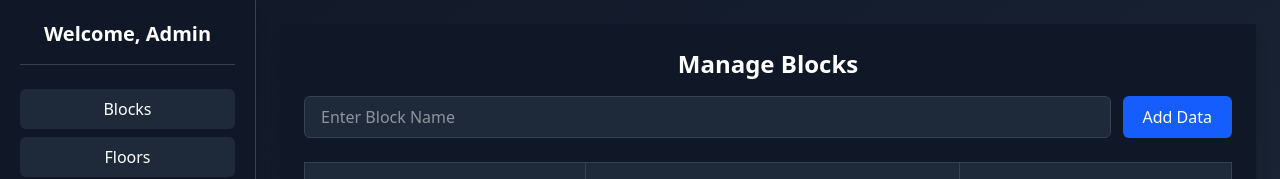
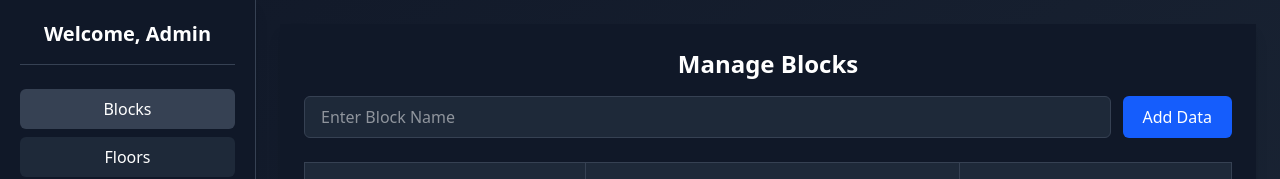
Before and after one commit to RajaShahzaibNaseer/hotel-PMS, a React (Vite) app: page /admin in a window 1280 px wide. Shown: the top 179 px of the page. Built offline with nearby package versions, Linux system fonts and the light colour scheme; no server answers.

Commit message:
added activePage state

```diff
--- a/src/components/AdminPage/AdminPage.jsx
+++ b/src/components/AdminPage/AdminPage.jsx
@@ -17,6 +17,7 @@ const AdminPage = () => {
 
   const navigate = useNavigate();
   const [selectedPage, setSelectedPage] = useState(<Blocks />);
+  const [activePage, setActivePage] = useState("Blocks");
 
   const NavBar = () => {
     const [isOpen, setIsOpen] = useState(false); // Toggle state for nav
@@ -44,8 +45,8 @@ const AdminPage = () => {
             {routes.map(({ title, component }) => (
               <button
                 key={title}
-                className="w-full min-w-32 mt-2 py-2 bg-gray-800 hover:bg-gray-700 rounded-md text-white font-medium transition"
-                onClick={() => updatePage(component)}
+                className={`w-full min-w-32 mt-2 py-2 ${activePage === title ? "bg-gray-700" : "bg-gray-800 hover:bg-gray-700"} rounded-md text-white font-medium transition`}
+                onClick={() => updatePage(component, title)}
               >
                 {title}
               </button>
@@ -62,8 +63,9 @@ const AdminPage = () => {
     );
   };
 
-  const updatePage = (component) => {
+  const updatePage = (component, title) => {
     setSelectedPage(component)
+    setActivePage(title)
   }
   const routes = [
     { title: "Blocks", url: "/blocks", component: <Blocks /> },
```
